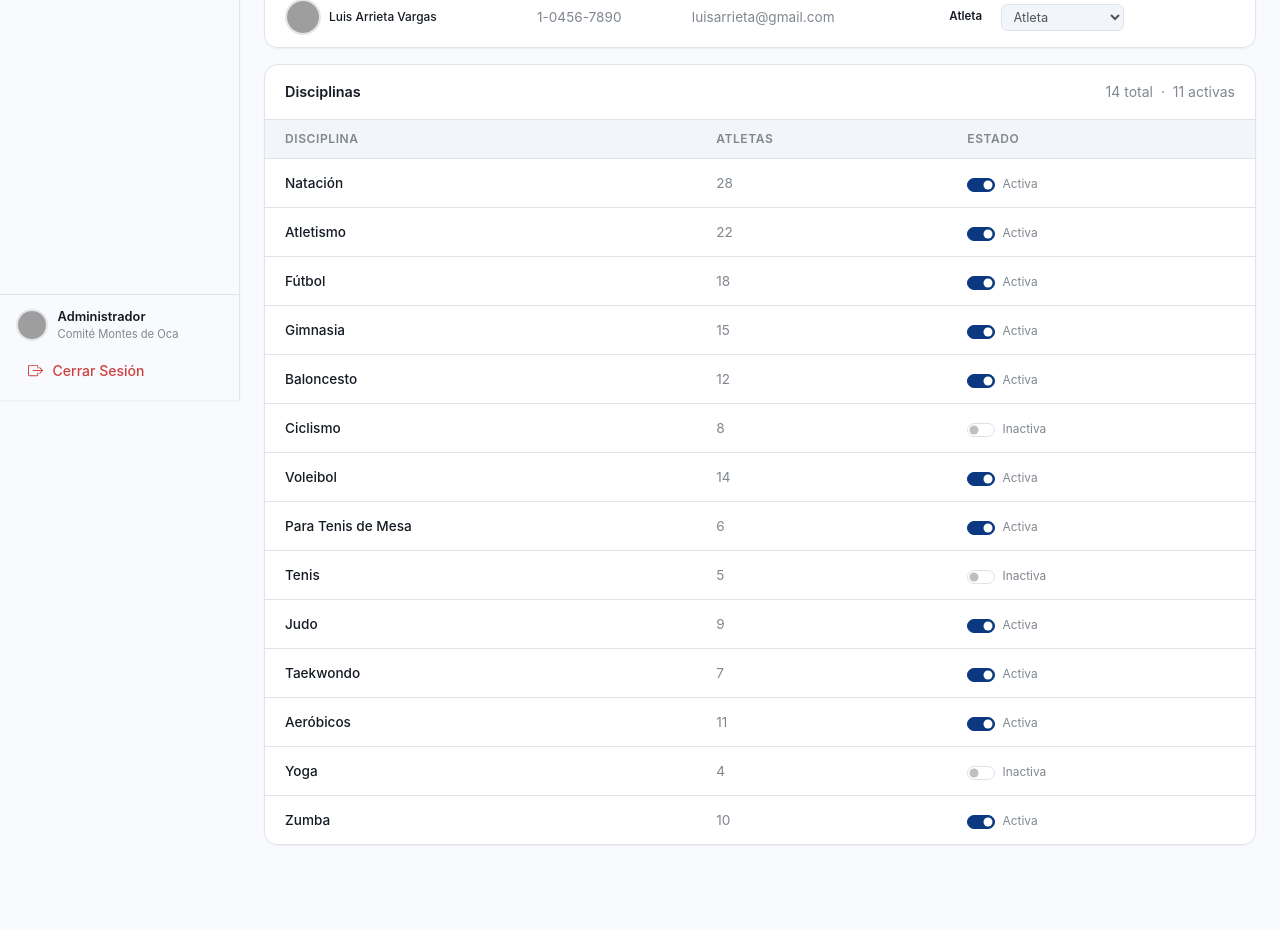
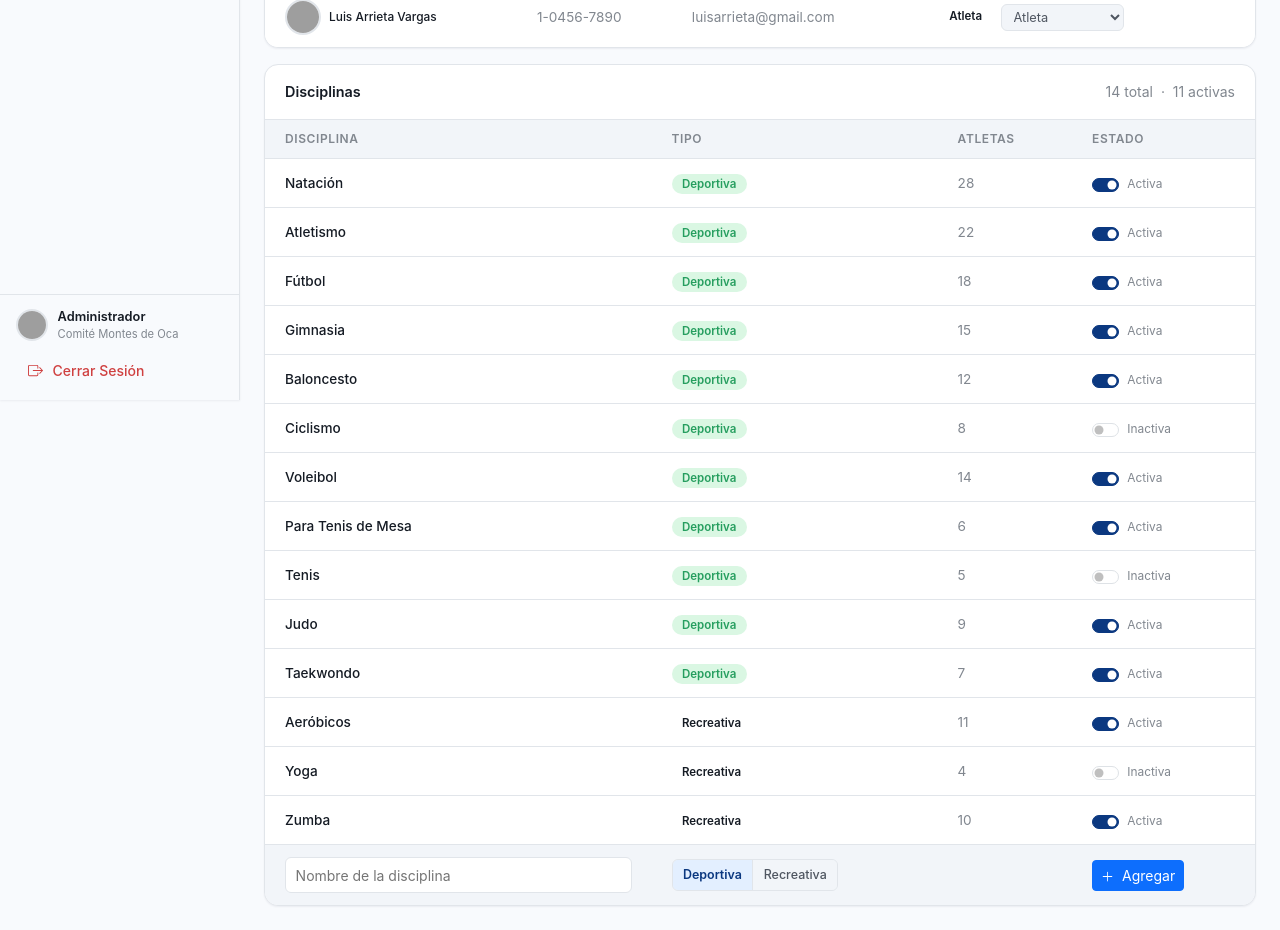
Before and after one commit to Isaacoun100/Panel-Atletas, an Angular app: page /administrar in a window 1280 px wide. Shown: the part 400-1330 px from the top of the page. Before the commit the page ends 1269 px from the top, so only its background shows below. Built offline with nearby package versions, Linux system fonts and the light colour scheme; grey boxes are pictures that could not be loaded.

Commit message:
Añadida la opción de agregar disciplinas
Si el administrador necesitara agregar una disciplina lo puede hacer y seleccionar si es recreativo o deportivo

```diff
--- a/src/app/administrar/administrar.css
+++ b/src/app/administrar/administrar.css
@@ -17,6 +17,70 @@
   border-color: var(--primary);
 }
 
+/* ── Save bar ────────────────────────────────────────── */
+.adm-save-bar {
+  position: sticky; bottom: 1.25rem; margin-top: 1rem;
+  display: flex; align-items: center; justify-content: flex-end; gap: 0.75rem;
+  padding: 0.75rem 1.25rem;
+  background: var(--surface); border: 1px solid var(--primary);
+  border-radius: var(--radius-lg); box-shadow: var(--shadow-md);
+  flex-wrap: wrap;
+}
+
+.adm-save-ok {
+  display: flex; align-items: center; gap: 0.35rem;
+  font-size: 0.8rem; font-weight: 600; color: var(--success); margin-right: auto;
+}
+
+/* ── Add discipline row ──────────────────────────────── */
+.adm-add-row td { background: var(--surface-2); vertical-align: middle; }
+
+.adm-add-input {
+  width: 100%;
+  padding: 0.38rem 0.6rem;
+  border: 1px solid var(--border);
+  border-radius: var(--radius-sm);
+  background: var(--surface);
+  color: var(--text);
+  font-size: 0.875rem;
+  outline: none;
+  transition: border-color 0.15s;
+}
+
+.adm-add-input:focus { border-color: var(--primary); }
+
+.adm-add-error {
+  display: block;
+  font-size: 0.72rem;
+  color: var(--danger);
+  margin-top: 0.2rem;
+}
+
+.adm-tipo-group {
+  display: flex;
+  border: 1px solid var(--border);
+  border-radius: var(--radius-sm);
+  overflow: hidden;
+  width: fit-content;
+}
+
+.adm-tipo-btn {
+  padding: 0.35rem 0.65rem;
+  border: none;
+  background: var(--surface-2);
+  color: var(--text-2);
+  font-size: 0.78rem;
+  font-weight: 500;
+  cursor: pointer;
+  border-right: 1px solid var(--border);
+  transition: background 0.12s, color 0.12s;
+  white-space: nowrap;
+}
+
+.adm-tipo-btn:last-child { border-right: none; }
+.adm-tipo-btn:hover { background: var(--surface); color: var(--text); }
+.adm-tipo-btn--active { background: var(--primary-soft); color: var(--primary); font-weight: 600; }
+
 /* ── Role selector ───────────────────────────────────── */
 .adm-rol-select {
   padding: 0.25rem 0.5rem;
--- a/src/app/administrar/administrar.html
+++ b/src/app/administrar/administrar.html
@@ -128,7 +128,7 @@
                   <td>
                     <div class="d-flex align-items-center gap-2">
                       <span class="db-badge flex-shrink-0" [class]="rolBadgeClass[u.rol]">{{ u.rol }}</span>
-                      <select class="adm-rol-select" [(ngModel)]="u.rol">
+                      <select class="adm-rol-select" [(ngModel)]="u.rol" (ngModelChange)="markChanged()">
                         @for (r of roles; track r) {
                           <option [value]="r">{{ r }}</option>
                         }
@@ -147,8 +147,7 @@
         <div class="db-card-header d-flex align-items-center justify-content-between">
           <span class="db-card-title">Disciplinas</span>
           <span class="small" style="color:var(--text-3)">
-            {{ disciplinas.length }} total &nbsp;·&nbsp;
-            {{ disciplinasActivas }} activas
+            {{ disciplinas.length }} total &nbsp;·&nbsp; {{ disciplinasActivas }} activas
           </span>
         </div>
         <div class="table-responsive">
@@ -156,6 +155,7 @@
             <thead>
               <tr>
                 <th>Disciplina</th>
+                <th>Tipo</th>
                 <th>Atletas</th>
                 <th>Estado</th>
               </tr>
@@ -164,11 +164,19 @@
               @for (d of disciplinas; track d.nombre) {
                 <tr>
                   <td class="fw-medium small" style="color:var(--text)">{{ d.nombre }}</td>
+                  <td>
+                    <span class="db-badge"
+                      [class.db-badge--success]="d.tipo === 'deportiva'"
+                      [class.db-badge--accent]="d.tipo === 'recreativa'">
+                      {{ d.tipo | titlecase }}
+                    </span>
+                  </td>
                   <td class="small" style="color:var(--text-3)">{{ d.totalAtletas }}</td>
                   <td>
                     <div class="form-check form-switch mb-0 d-flex align-items-center gap-2">
                       <input class="form-check-input adm-switch" type="checkbox"
                              role="switch" [(ngModel)]="d.activa"
+                             (ngModelChange)="markChanged()"
                              [id]="'disc-' + d.nombre">
                       <label class="form-check-label small" [for]="'disc-' + d.nombre"
                              style="color:var(--text-3)">
@@ -178,11 +186,56 @@
                   </td>
                 </tr>
               }
+
+              <!-- Add discipline row -->
+              <tr class="adm-add-row">
+                <td>
+                  <input type="text" class="adm-add-input" placeholder="Nombre de la disciplina"
+                         [(ngModel)]="newDiscNombre" (keydown.enter)="addDisciplina()">
+                  @if (newDiscError()) {
+                    <span class="adm-add-error">{{ newDiscError() }}</span>
+                  }
+                </td>
+                <td>
+                  <div class="adm-tipo-group">
+                    <button type="button" class="adm-tipo-btn"
+                      [class.adm-tipo-btn--active]="newDiscTipo === 'deportiva'"
+                      (click)="newDiscTipo = 'deportiva'">Deportiva</button>
+                    <button type="button" class="adm-tipo-btn"
+                      [class.adm-tipo-btn--active]="newDiscTipo === 'recreativa'"
+                      (click)="newDiscTipo = 'recreativa'">Recreativa</button>
+                  </div>
+                </td>
+                <td></td>
+                <td>
+                  <button class="btn btn-primary btn-sm" (click)="addDisciplina()">
+                    <svg xmlns="http://www.w3.org/2000/svg" width="13" height="13" fill="currentColor" class="me-1" viewBox="0 0 16 16"><path d="M8 2a.5.5 0 0 1 .5.5v5h5a.5.5 0 0 1 0 1h-5v5a.5.5 0 0 1-1 0v-5h-5a.5.5 0 0 1 0-1h5v-5A.5.5 0 0 1 8 2z"/></svg>
+                    Agregar
+                  </button>
+                </td>
+              </tr>
             </tbody>
           </table>
         </div>
       </div>
 
+      <!-- Floating save bar -->
+      @if (hasChanges()) {
+        <div class="adm-save-bar">
+          @if (saveSuccess()) {
+            <span class="adm-save-ok">
+              <svg xmlns="http://www.w3.org/2000/svg" width="14" height="14" fill="currentColor" viewBox="0 0 16 16"><path d="M16 8A8 8 0 1 1 0 8a8 8 0 0 1 16 0zm-3.97-3.03a.75.75 0 0 0-1.08.022L7.477 9.417 5.384 7.323a.75.75 0 0 0-1.06 1.06L6.97 11.03a.75.75 0 0 0 1.079-.02l3.992-4.99a.75.75 0 0 0-.01-1.05z"/></svg>
+              Cambios guardados
+            </span>
+          }
+          <span class="small" style="color:var(--text-3)">Hay cambios sin guardar</span>
+          <button class="btn btn-primary btn-sm px-4" (click)="saveChanges()">
+            <svg xmlns="http://www.w3.org/2000/svg" width="13" height="13" fill="currentColor" class="me-1" viewBox="0 0 16 16"><path d="M2 1a1 1 0 0 0-1 1v12a1 1 0 0 0 1 1h12a1 1 0 0 0 1-1V2a1 1 0 0 0-1-1H9.5a1 1 0 0 0-1 1v7.293l2.646-2.647a.5.5 0 0 1 .708.708l-3.5 3.5a.5.5 0 0 1-.708 0l-3.5-3.5a.5.5 0 1 1 .708-.708L7.5 9.293V2a2 2 0 0 1 2-2H14a2 2 0 0 1 2 2v12a2 2 0 0 1-2 2H2a2 2 0 0 1-2-2V2a2 2 0 0 1 2-2h2.5a.5.5 0 0 1 0 1H2z"/></svg>
+            Guardar cambios
+          </button>
+        </div>
+      }
+
     </div>
 
   </div>
--- a/src/app/administrar/administrar.ts
+++ b/src/app/administrar/administrar.ts
@@ -2,6 +2,7 @@ import { Component, OnInit, signal } from '@angular/core';
 import { RouterLink, RouterLinkActive } from '@angular/router';
 import { Router } from '@angular/router';
 import { FormsModule } from '@angular/forms';
+import { TitleCasePipe } from '@angular/common';
 
 interface AdminUser {
   foto: string;
@@ -13,13 +14,14 @@ interface AdminUser {
 
 interface Disciplina {
   nombre: string;
+  tipo: 'recreativa' | 'deportiva';
   activa: boolean;
   totalAtletas: number;
 }
 
 @Component({
   selector: 'app-administrar',
-  imports: [RouterLink, RouterLinkActive, FormsModule],
+  imports: [RouterLink, RouterLinkActive, FormsModule, TitleCasePipe],
   templateUrl: './administrar.html',
   styleUrl: './administrar.css',
 })
@@ -41,24 +43,53 @@ export class Administrar implements OnInit {
   };
 
   disciplinas: Disciplina[] = [
-    { nombre: 'Natación',            activa: true,  totalAtletas: 28 },
-    { nombre: 'Atletismo',           activa: true,  totalAtletas: 22 },
-    { nombre: 'Fútbol',              activa: true,  totalAtletas: 18 },
-    { nombre: 'Gimnasia',            activa: true,  totalAtletas: 15 },
-    { nombre: 'Baloncesto',          activa: true,  totalAtletas: 12 },
-    { nombre: 'Ciclismo',            activa: false, totalAtletas:  8 },
-    { nombre: 'Voleibol',            activa: true,  totalAtletas: 14 },
-    { nombre: 'Para Tenis de Mesa',  activa: true,  totalAtletas:  6 },
-    { nombre: 'Tenis',               activa: false, totalAtletas:  5 },
-    { nombre: 'Judo',                activa: true,  totalAtletas:  9 },
-    { nombre: 'Taekwondo',           activa: true,  totalAtletas:  7 },
-    { nombre: 'Aeróbicos',           activa: true,  totalAtletas: 11 },
-    { nombre: 'Yoga',                activa: false, totalAtletas:  4 },
-    { nombre: 'Zumba',               activa: true,  totalAtletas: 10 },
+    { nombre: 'Natación',            tipo: 'deportiva',  activa: true,  totalAtletas: 28 },
+    { nombre: 'Atletismo',           tipo: 'deportiva',  activa: true,  totalAtletas: 22 },
+    { nombre: 'Fútbol',              tipo: 'deportiva',  activa: true,  totalAtletas: 18 },
+    { nombre: 'Gimnasia',            tipo: 'deportiva',  activa: true,  totalAtletas: 15 },
+    { nombre: 'Baloncesto',          tipo: 'deportiva',  activa: true,  totalAtletas: 12 },
+    { nombre: 'Ciclismo',            tipo: 'deportiva',  activa: false, totalAtletas:  8 },
+    { nombre: 'Voleibol',            tipo: 'deportiva',  activa: true,  totalAtletas: 14 },
+    { nombre: 'Para Tenis de Mesa',  tipo: 'deportiva',  activa: true,  totalAtletas:  6 },
+    { nombre: 'Tenis',               tipo: 'deportiva',  activa: false, totalAtletas:  5 },
+    { nombre: 'Judo',                tipo: 'deportiva',  activa: true,  totalAtletas:  9 },
+    { nombre: 'Taekwondo',           tipo: 'deportiva',  activa: true,  totalAtletas:  7 },
+    { nombre: 'Aeróbicos',           tipo: 'recreativa', activa: true,  totalAtletas: 11 },
+    { nombre: 'Yoga',                tipo: 'recreativa', activa: false, totalAtletas:  4 },
+    { nombre: 'Zumba',               tipo: 'recreativa', activa: true,  totalAtletas: 10 },
   ];
+
+  // ── Add discipline form ───────────────────────────
+  newDiscNombre = '';
+  newDiscTipo: 'recreativa' | 'deportiva' = 'deportiva';
+  newDiscError = signal('');
+
+  addDisciplina() {
+    const nombre = this.newDiscNombre.trim();
+    if (!nombre) { this.newDiscError.set('Ingresá un nombre.'); return; }
+    if (this.disciplinas.some(d => d.nombre.toLowerCase() === nombre.toLowerCase())) {
+      this.newDiscError.set('Esta disciplina ya existe.'); return;
+    }
+    this.newDiscError.set('');
+    this.disciplinas = [...this.disciplinas, { nombre, tipo: this.newDiscTipo, activa: true, totalAtletas: 0 }];
+    this.newDiscNombre = '';
+    this.markChanged();
+  }
 
   get disciplinasActivas(): number {
     return this.disciplinas.filter(d => d.activa).length;
+  }
+
+  hasChanges = signal(false);
+  saveSuccess = signal(false);
+
+  markChanged() { this.hasChanges.set(true); }
+
+  saveChanges() {
+    // TODO: persist to backend
+    this.hasChanges.set(false);
+    this.saveSuccess.set(true);
+    setTimeout(() => this.saveSuccess.set(false), 3000);
   }
 
   constructor(private router: Router) {}
```
